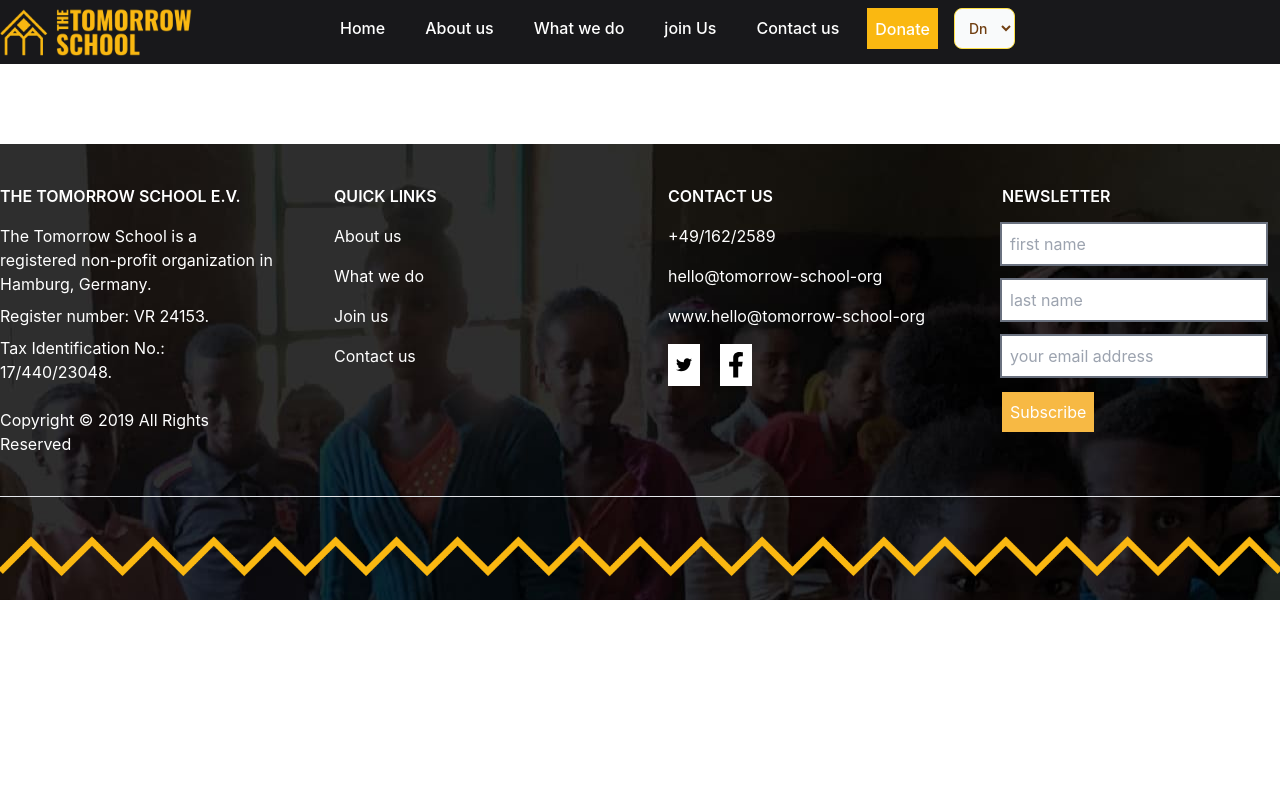
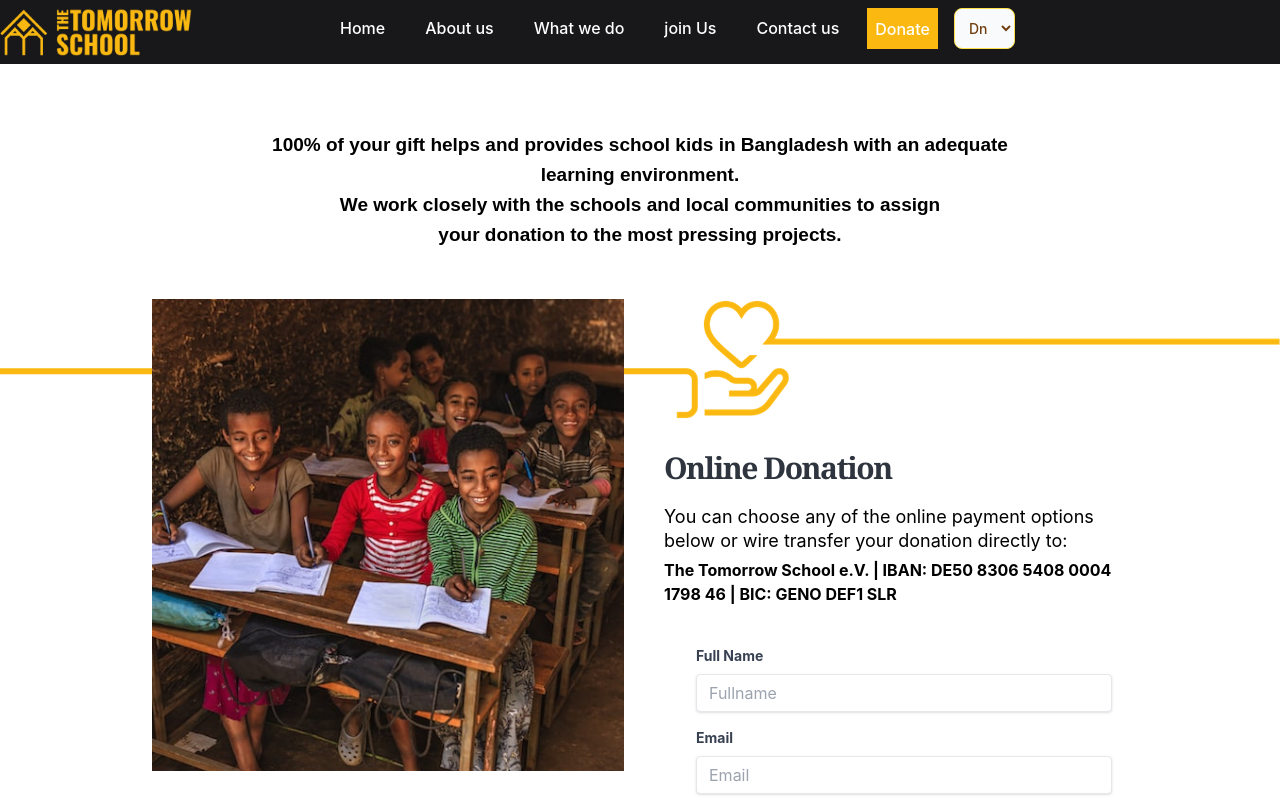
Before and after one commit to csilm/Tomorrow-s-School, a React (Create React App) app in the folder frontendfiles/: page /donate in a window 1280 px wide. Shown: the top 800 px of the page. Built offline with nearby package versions, Linux system fonts and the light colour scheme.

Commit message:
route added

```diff
--- a/frontendfiles/src/App.js
+++ b/frontendfiles/src/App.js
@@ -10,7 +10,7 @@ import JoinUs from './components/JoinUs/JoinUs';
 import Footer from './shared/Footer';
 import Navigation from './shared/Navigation';
 import About_Us from './About_Us/All';
-//import Donate from "./components/Donate/Donate.jsx";
+import Donate from "./components/Donate/Donate.jsx";
 import What_We_Do from "./What_WE_Do/All";
 import Contract_Us from "./Contract_Us/All";
 function App() {
@@ -23,7 +23,7 @@ function App() {
           <Route path="/" element={<Home/>}/>
           <Route path="joinus" element={<JoinUs/>} />
          <Route path="aboutus" element={<About_Us/>} />
-         {/*<Route path="donate" element={<Donate/>} />*/}
+         <Route path="donate" element={<Donate/>} />
          <Route path="whatWeDo" element={<What_We_Do/>} />
          <Route path="contactus" element={<Contract_Us/>} />
         </Routes>
```
